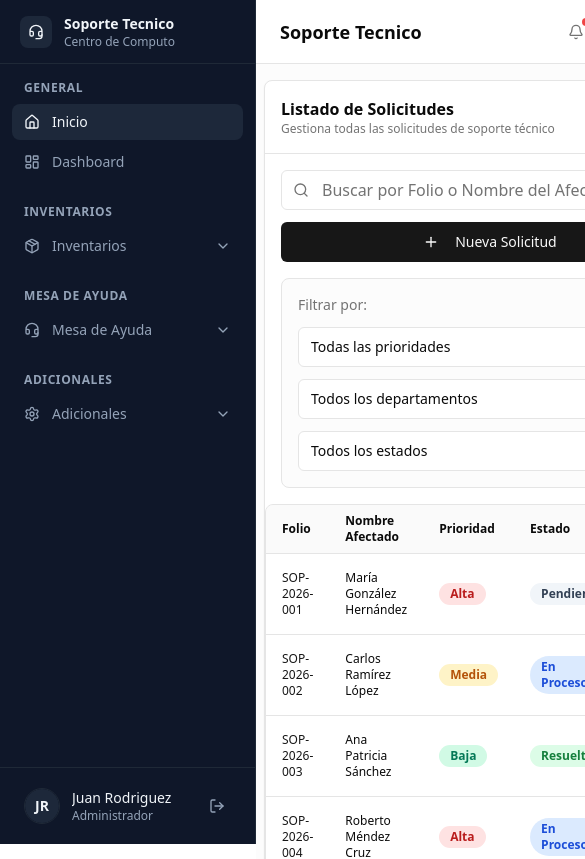
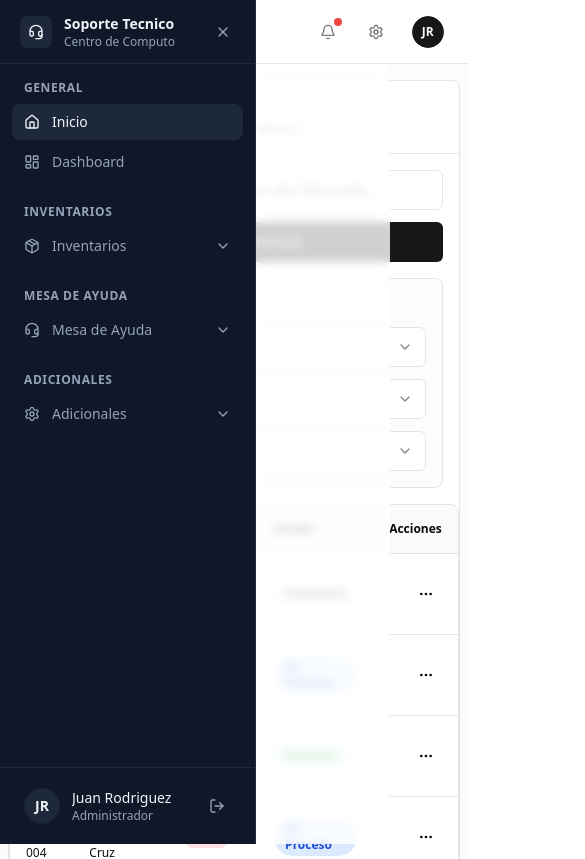
Before and after one commit to AlexDro360/v0-support-ticket-dashboard, a Next.js app: page / in a window 390 px wide. Shown: the top 859 px of the page, 585 px wide, since content can reach past the window. Built offline with nearby package versions, Linux system fonts and the light colour scheme.

Commit message:
feat: implement responsive sidebar with context and toggle\n\nCreate sidebar context, update AppShell, sidebar, and header for responsive toggle.

```diff
--- a/components/app-header.tsx
+++ b/components/app-header.tsx
@@ -1,6 +1,6 @@
 "use client"
 
-import { Settings, Bell, User } from "lucide-react"
+import { Settings, Bell, User, Menu } from "lucide-react"
 import { Button } from "@/components/ui/button"
 import { Avatar, AvatarFallback } from "@/components/ui/avatar"
 import {
@@ -10,13 +10,25 @@ import {
   DropdownMenuSeparator,
   DropdownMenuTrigger,
 } from "@/components/ui/dropdown-menu"
+import { useSidebar } from "@/components/sidebar-context"
 
 export function AppHeader() {
+  const { toggle } = useSidebar()
+
   return (
-    <header className="sticky top-0 z-20 flex h-16 items-center justify-between border-b bg-card px-6">
-      {/* Left side - Page title */}
-      <div>
-        <h1 className="text-lg font-semibold text-foreground">
+    <header className="sticky top-0 z-20 flex h-16 items-center justify-between border-b bg-card px-4 sm:px-6">
+      {/* Left side - Toggle and title */}
+      <div className="flex items-center gap-4">
+        <Button
+          variant="ghost"
+          size="icon"
+          onClick={toggle}
+          className="lg:hidden"
+          aria-label="Alternar barra lateral"
+        >
+          <Menu className="h-5 w-5" />
+        </Button>
+        <h1 className="text-base font-semibold text-foreground sm:text-lg">
           Soporte Tecnico
         </h1>
       </div>
@@ -45,8 +57,8 @@ export function AppHeader() {
                   JR
                 </AvatarFallback>
               </Avatar>
-              <div className="hidden text-left md:block">
-                <p className="text-sm font-medium text-foreground">
+              <div className="hidden text-left sm:block">
+                <p className="text-xs font-medium text-foreground sm:text-sm">
                   Juan Rodriguez
                 </p>
                 <p className="text-xs text-muted-foreground">Administrador</p>
--- a/components/app-shell.tsx
+++ b/components/app-shell.tsx
@@ -4,15 +4,18 @@ import React from "react"
 
 import { AppSidebar } from "@/components/app-sidebar"
 import { AppHeader } from "@/components/app-header"
+import { SidebarProvider } from "@/components/sidebar-context"
 
 export function AppShell({ children }: { children: React.ReactNode }) {
   return (
-    <div className="flex min-h-screen">
-      <AppSidebar />
-      <div className="flex flex-1 flex-col pl-64">
-        <AppHeader />
-        <main className="flex-1">{children}</main>
+    <SidebarProvider>
+      <div className="flex min-h-screen">
+        <AppSidebar />
+        <div className="flex flex-1 flex-col">
+          <AppHeader />
+          <main className="flex-1">{children}</main>
+        </div>
       </div>
-    </div>
+    </SidebarProvider>
   )
 }
--- a/components/app-sidebar.tsx
+++ b/components/app-sidebar.tsx
@@ -21,9 +21,11 @@ import {
   ChevronDown,
   LogOut,
   Settings,
+  X,
 } from "lucide-react"
 import { cn } from "@/lib/utils"
 import { Avatar, AvatarFallback } from "@/components/ui/avatar"
+import { useSidebar } from "@/components/sidebar-context"
 
 interface NavSection {
   label: string
@@ -195,11 +197,30 @@ function CollapsibleNavItem({
 
 export function AppSidebar() {
   const pathname = usePathname()
+  const { open, close } = useSidebar()
 
   return (
-    <aside className="fixed inset-y-0 left-0 z-30 flex w-64 flex-col bg-[hsl(var(--sidebar-background))] border-r border-[hsl(var(--sidebar-border))]">
+    <>
+      {/* Mobile overlay */}
+      {open && (
+        <div
+          className="fixed inset-0 z-20 bg-background/80 backdrop-blur-sm lg:hidden"
+          onClick={close}
+          aria-hidden="true"
+        />
+      )}
+
+      {/* Sidebar */}
+      <aside
+        className={cn(
+          "fixed inset-y-0 left-0 z-30 flex w-64 flex-col bg-[hsl(var(--sidebar-background))] border-r border-[hsl(var(--sidebar-border))] transition-all duration-300 ease-in-out",
+          "lg:relative lg:translate-x-0",
+          open ? "translate-x-0" : "-translate-x-full lg:w-64"
+        )}
+      >
         {/* Logo / Brand */}
-      <div className="flex h-16 items-center gap-3 border-b border-[hsl(var(--sidebar-border))] px-5">
+        <div className="flex h-16 items-center justify-between border-b border-[hsl(var(--sidebar-border))] px-5">
+          <div className="flex items-center gap-3">
             <div className="flex h-8 w-8 items-center justify-center rounded-lg bg-[hsl(var(--sidebar-accent))]">
               <Headset className="h-4 w-4 text-[hsl(var(--sidebar-foreground))]" />
             </div>
@@ -211,6 +232,15 @@ export function AppSidebar() {
                 Centro de Computo
               </p>
             </div>
+          </div>
+          {/* Close button for mobile */}
+          <button
+            onClick={close}
+            className="lg:hidden rounded-md p-1 text-[hsl(var(--sidebar-muted-foreground))] hover:bg-[hsl(var(--sidebar-accent))] hover:text-[hsl(var(--sidebar-foreground))] transition-colors"
+            aria-label="Cerrar sidebar"
+          >
+            <X className="h-4 w-4" />
+          </button>
         </div>
 
         {/* Navigation */}
@@ -277,5 +307,6 @@ export function AppSidebar() {
           </div>
         </div>
       </aside>
+    </>
   )
 }
--- /dev/null
+++ b/components/sidebar-context.tsx
@@ -0,0 +1,32 @@
+"use client"
+
+import React, { createContext, useContext, useState } from "react"
+
+interface SidebarContextType {
+  open: boolean
+  toggle: () => void
+  close: () => void
+}
+
+const SidebarContext = createContext<SidebarContextType | undefined>(undefined)
+
+export function SidebarProvider({ children }: { children: React.ReactNode }) {
+  const [open, setOpen] = useState(true)
+
+  const toggle = () => setOpen((prev) => !prev)
+  const close = () => setOpen(false)
+
+  return (
+    <SidebarContext.Provider value={{ open, toggle, close }}>
+      {children}
+    </SidebarContext.Provider>
+  )
+}
+
+export function useSidebar() {
+  const context = useContext(SidebarContext)
+  if (context === undefined) {
+    throw new Error("useSidebar must be used within SidebarProvider")
+  }
+  return context
+}
```
Lines whose indentation alone changed are shown as unchanged.
